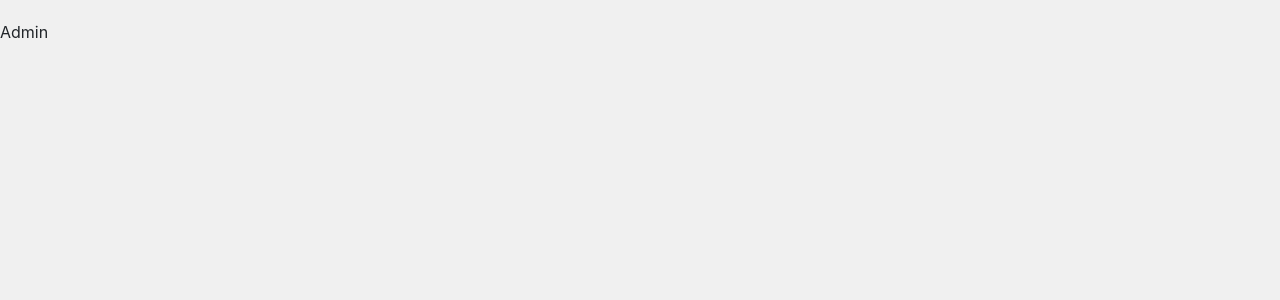
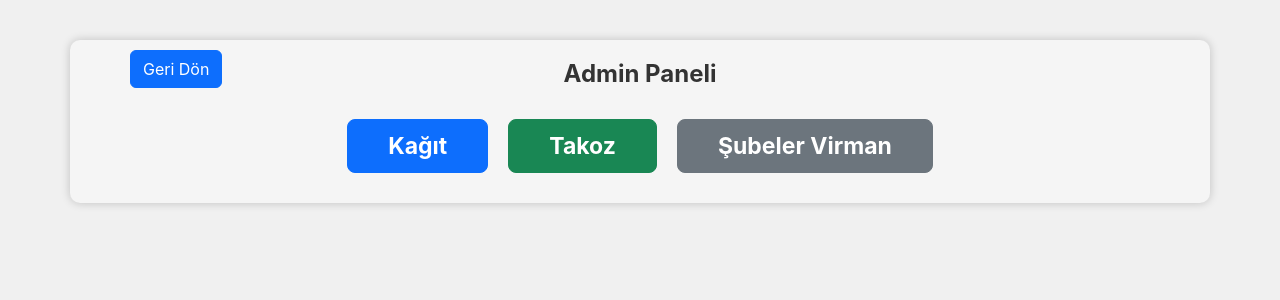
Before and after one commit to ylmgrbzz/jewelerProject, a React (Create React App) app: page /admin in a window 1280 px wide. Shown: the top 300 px of the page. Built offline with nearby package versions, Linux system fonts and the light colour scheme.

Commit message:
SubelerVirman

```diff
--- a/src/components/Admin/Admin.css
+++ b/src/components/Admin/Admin.css
@@ -0,0 +1,28 @@
+.container {
+  background-color: #f5f5f5;
+  padding: 20px;
+  border-radius: 10px;
+  margin-top: 20px;
+  box-shadow: 0px 0px 10px rgba(2, 3, 4, 0.2);
+  text-align: center;
+}
+
+.menu-title {
+  font-size: 24px;
+  font-weight: bold;
+  color: #333;
+  margin-bottom: 20px;
+}
+
+.menu-button {
+  font-size: 23px;
+  font-weight: bold;
+  margin: 10px;
+  padding: 9px 40px;
+}
+
+.back-button {
+  position: absolute;
+  top: 50px;
+  left: 130px;
+}
--- a/src/components/Admin/Admin.jsx
+++ b/src/components/Admin/Admin.jsx
@@ -1,8 +1,36 @@
 import React from "react";
+import { Link, useNavigate } from "react-router-dom";
 import "./Admin.css";
 
 const Admin = () => {
-  return <div>Admin</div>;
+  const navigate = useNavigate();
+
+  const backToPage = () => {
+    navigate("/jeweler");
+  };
+  return (
+    <div className="container">
+      <div>
+        <Link to="/jeweler" className="btn btn-primary back-button">
+          Geri Dön
+        </Link>
+      </div>
+      <h1 className="menu-title">Admin Paneli</h1>
+
+      <Link to="/kagitAlis" className="btn btn-primary btn-lg menu-button">
+        Kağıt
+      </Link>
+      <Link to="/takozAlis" className="btn btn-success btn-lg menu-button">
+        Takoz
+      </Link>
+      <Link
+        to="/subelerVirman"
+        className="btn btn-secondary btn-lg menu-button"
+      >
+        Şubeler Virman
+      </Link>
+    </div>
+  );
 };
 
 export default Admin;
--- a/src/components/Gider/Gider.jsx
+++ b/src/components/Gider/Gider.jsx
@@ -74,7 +74,7 @@ const Gider = () => {
         Geri Dön
       </Link>
       <form
-        style={{ width: "70%", height: "70%", marginTop: "20px" }}
+        style={{ width: "70%", height: "85%", marginTop: "40px" }}
         method="post"
         onSubmit={handleSubmit}
       >
--- a/src/components/KagitAlis/KagitAlis.jsx
+++ b/src/components/KagitAlis/KagitAlis.jsx
@@ -132,8 +132,8 @@ const KagitAlis = () => {
         onSubmit={handleSubmit}
         style={{
           width: "70%",
-          height: "90%",
-          marginTop: "20px",
+          height: "120%",
+          marginTop: "150px",
         }}
         method="post"
       >
--- a/src/components/KagitSatis/KagitSatis.jsx
+++ b/src/components/KagitSatis/KagitSatis.jsx
@@ -130,8 +130,8 @@ const KagitSatis = () => {
         onSubmit={handleSubmit}
         style={{
           width: "70%",
-          height: "90%",
-          marginTop: "20px",
+          height: "120%",
+          marginTop: "150px",
         }}
         method="post"
       >
--- a/src/components/KagitTasima/KagitTasima.jsx
+++ b/src/components/KagitTasima/KagitTasima.jsx
@@ -122,8 +122,8 @@ const KagitTasima = () => {
         onSubmit={handleSubmit}
         style={{
           width: "70%",
-          height: "90%",
-          marginTop: "20px",
+          height: "110%",
+          marginTop: "80px",
         }}
         method="post"
       >
--- a/src/components/MusteriTanimlama/MusteriTanimlama.jsx
+++ b/src/components/MusteriTanimlama/MusteriTanimlama.jsx
@@ -72,7 +72,7 @@ const MusteriTanimlama = () => {
         </Link>
       </div>
       <form
-        style={{ width: "70%", height: "90%", marginTop: "10px" }}
+        style={{ width: "70%", height: "100%", marginTop: "10px" }}
         onSubmit={submitForm}
       >
         <h1 class="form-title">CARİ KAYIT EKRANI</h1>
--- a/src/components/TakozAlis/TakozAlis.jsx
+++ b/src/components/TakozAlis/TakozAlis.jsx
@@ -120,8 +120,8 @@ const TakozAlis = () => {
         onSubmit={handleSubmit}
         style={{
           width: "70%",
-          height: "100%",
-          marginTop: "80px",
+          height: "125%",
+          marginTop: "110px",
         }}
         method="post"
       >
--- a/src/components/TakozSatis/TakozSatis.jsx
+++ b/src/components/TakozSatis/TakozSatis.jsx
@@ -118,8 +118,8 @@ const TakozSatis = () => {
         onSubmit={handleSubmit}
         style={{
           width: "70%",
-          height: "110%",
-          marginTop: "80px",
+          height: "140%",
+          marginTop: "200px",
         }}
         method="post"
       >
--- a/src/components/TakozTasima/TakozTasima.jsx
+++ b/src/components/TakozTasima/TakozTasima.jsx
@@ -113,7 +113,7 @@ const TakozTasima = () => {
         onSubmit={handleSubmit}
         style={{
           width: "70%",
-          height: "80%",
+          height: "105%",
           marginTop: "50px",
         }}
         method="post"
```
